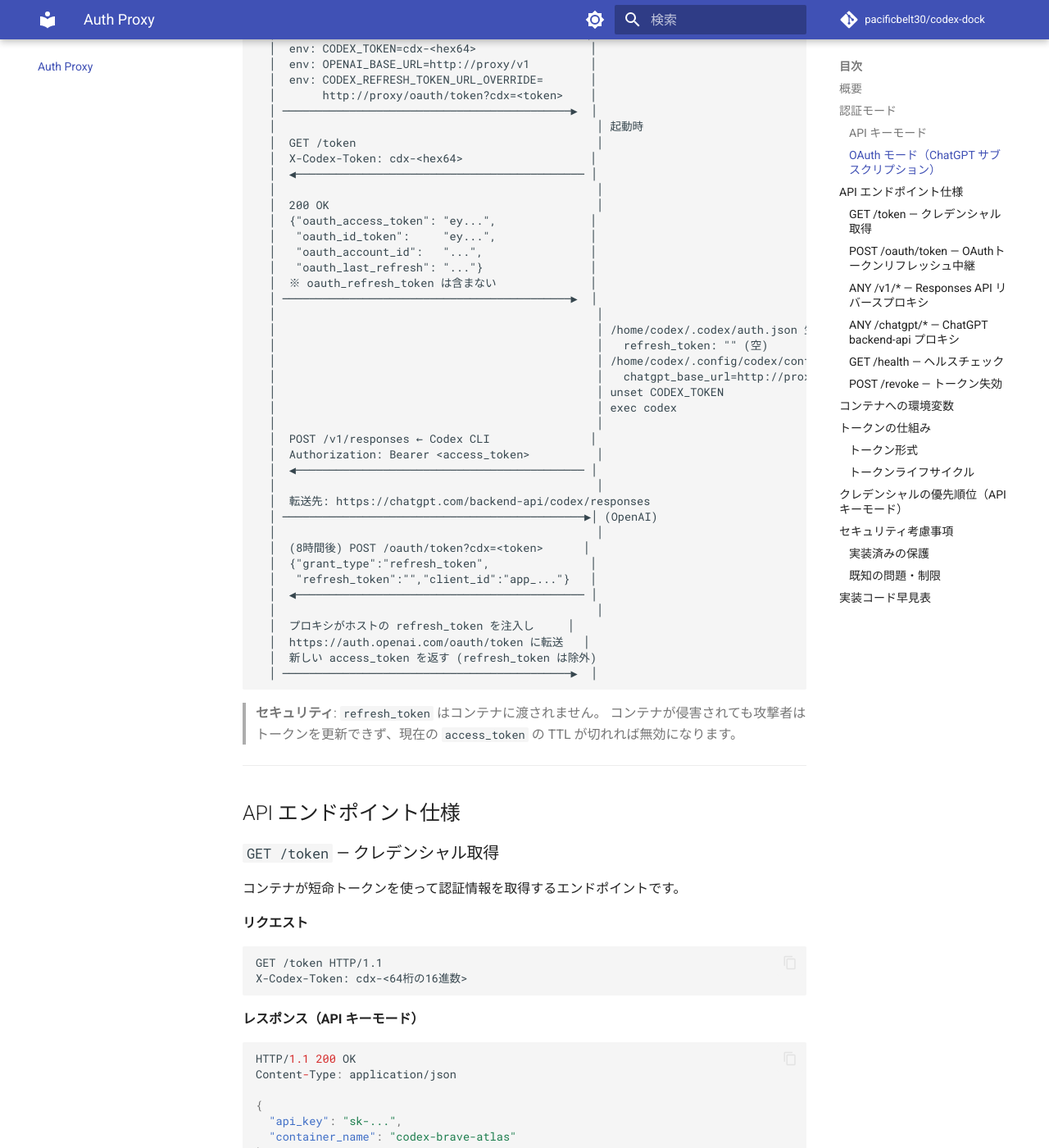
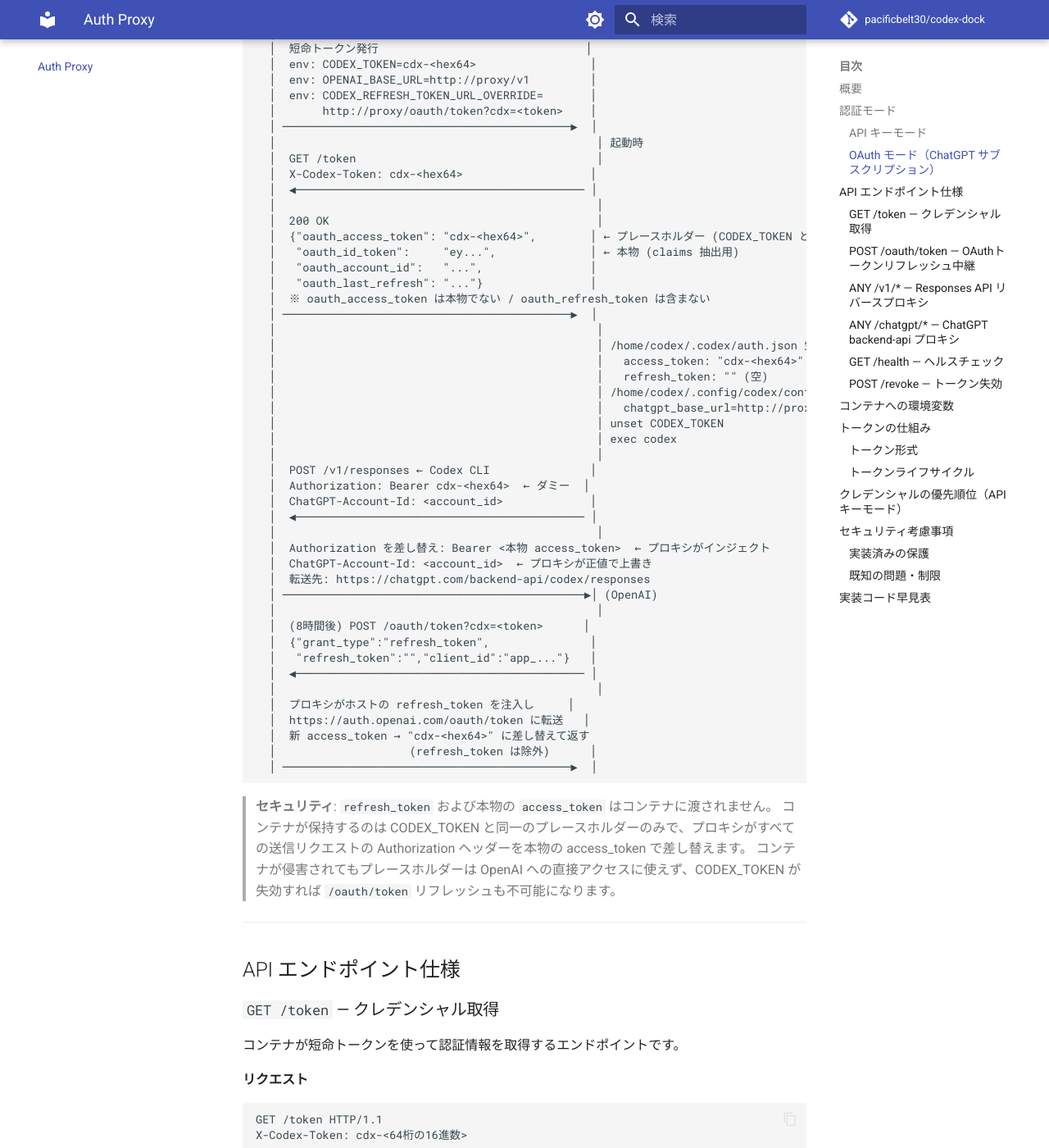
Before and after one commit to pacificbelt30/sandbox-codex, an MkDocs documentation site: the page built from doc/auth-proxy.md, in a window 1280 px wide and 1400 px high, scrolled down 1992 px. Shown: the whole window at 82% size. Built offline with MkDocs 1.6.1 and Material for MkDocs 9.7.7, drawn with Linux system fonts in a browser that asks for light colours; comment, search, counter and statistics services are not loaded; some of the changed text lies outside the part shown.

Commit message:
docs: update auth-proxy, architecture, and CLAUDE.md for placeholder token design
- doc/auth-proxy.md: update all flow diagrams, /token response examples,
  /v1/* description, /oauth/token field table, container file table, and
  security considerations to reflect that containers receive only placeholder
  tokens and the proxy injects real credentials on outbound requests.
- doc/architecture.md: update security design diagram and auth mode
  descriptions to show placeholder token flow and proxy-side injection.
- CLAUDE.md: update Security Principles, Known Gaps (F-AUTH-04 resolved,
  access_token leak resolved), and Notes for AI Agents to reference
  injectCredentials() as the injection point.

https://claude.ai/code/session_01XoiSyBfvnr976WuUUeZpkf

````diff
--- a/doc/auth-proxy.md
+++ b/doc/auth-proxy.md
@@ -2,7 +2,7 @@
 
 Auth Proxy は codex-dock のセキュリティの核となるコンポーネントです。
 コンテナに実際の API キーや OAuth クレデンシャルを渡さず、短命トークンを介して安全に認証情報を提供します。
-また、Codex CLI が呼ぶすべての OpenAI API トラフィック（Responses API・トークンリフレッシュ・ChatGPT backend-api）をプロキシし、認証情報がコンテナから外部に直接届かない構造を実現します。
+また、Codex CLI が呼ぶすべての OpenAI API トラフィック（Responses API・トークンリフレッシュ・ChatGPT backend-api）をプロキシし、**コンテナが保持するのはプレースホルダートークンのみ**とすることで、本物のクレデンシャルがコンテナに届かない構造を実現します。
 
 ---
 
@@ -60,17 +60,18 @@ Auth Proxy は codex-dock のセキュリティの核となるコンポーネン
   │  X-Codex-Token: cdx-<hex64>                   │
   │  ◀─────────────────────────────────────────── │
   │                                                │
-  │  200 OK {"api_key": "sk-..."}                 │
+  │  200 OK {"api_key": "cdx-<hex64>"}  ← プレースホルダー
   │ ───────────────────────────────────────────▶  │
   │                                                │
-  │                                                │ export OPENAI_API_KEY=sk-...
+  │                                                │ export OPENAI_API_KEY=cdx-<hex64>  ← ダミー値
   │                                                │ unset CODEX_TOKEN
   │                                                │ exec codex
   │                                                │
   │  POST /v1/responses ← Codex CLI               │
-  │  Authorization: Bearer sk-...                  │
+  │  Authorization: Bearer cdx-<hex64>  ← ダミー  │
   │  ◀─────────────────────────────────────────── │
   │                                                │
+  │  Authorization を差し替え: Bearer sk-...      │ ← プロキシがインジェクト
   │  転送先: https://api.openai.com/v1/responses  │
   │ ─────────────────────────────────────────────▶│ (OpenAI)
 ```
@@ -98,14 +99,15 @@ Auth Proxy は codex-dock のセキュリティの核となるコンポーネン
   │  ◀─────────────────────────────────────────── │
   │                                                │
   │  200 OK                                        │
-  │  {"oauth_access_token": "ey...",              │
-  │   "oauth_id_token":     "ey...",              │
+  │  {"oauth_access_token": "cdx-<hex64>",        │ ← プレースホルダー (CODEX_TOKEN と同じ値)
+  │   "oauth_id_token":     "ey...",              │ ← 本物 (claims 抽出用)
   │   "oauth_account_id":   "...",                │
   │   "oauth_last_refresh": "..."}                │
-  │  ※ oauth_refresh_token は含まない              │
+  │  ※ oauth_access_token は本物でない / oauth_refresh_token は含まない
   │ ───────────────────────────────────────────▶  │
   │                                                │
   │                                                │ /home/codex/.codex/auth.json 生成
+  │                                                │   access_token: "cdx-<hex64>"  ← ダミー
   │                                                │   refresh_token: "" (空)
   │                                                │ /home/codex/.config/codex/config.toml
   │                                                │   chatgpt_base_url=http://proxy/chatgpt/
@@ -113,9 +115,12 @@ Auth Proxy は codex-dock のセキュリティの核となるコンポーネン
   │                                                │ exec codex
   │                                                │
   │  POST /v1/responses ← Codex CLI               │
-  │  Authorization: Bearer <access_token>          │
+  │  Authorization: Bearer cdx-<hex64>  ← ダミー  │
+  │  ChatGPT-Account-Id: <account_id>             │
   │  ◀─────────────────────────────────────────── │
   │                                                │
+  │  Authorization を差し替え: Bearer <本物 access_token>  ← プロキシがインジェクト
+  │  ChatGPT-Account-Id: <account_id>  ← プロキシが正値で上書き
   │  転送先: https://chatgpt.com/backend-api/codex/responses
   │ ─────────────────────────────────────────────▶│ (OpenAI)
   │                                                │
@@ -126,12 +131,14 @@ Auth Proxy は codex-dock のセキュリティの核となるコンポーネン
   │                                                │
   │  プロキシがホストの refresh_token を注入し     │
   │  https://auth.openai.com/oauth/token に転送   │
-  │  新しい access_token を返す (refresh_token は除外)
+  │  新 access_token → "cdx-<hex64>" に差し替えて返す
+  │                    (refresh_token は除外)      │
   │ ───────────────────────────────────────────▶  │
 ```
 
-> **セキュリティ**: `refresh_token` はコンテナに渡されません。
-> コンテナが侵害されても攻撃者はトークンを更新できず、現在の `access_token` の TTL が切れれば無効になります。
+> **セキュリティ**: `refresh_token` および本物の `access_token` はコンテナに渡されません。
+> コンテナが保持するのは CODEX_TOKEN と同一のプレースホルダーのみで、プロキシがすべての送信リクエストの Authorization ヘッダーを本物の access_token で差し替えます。
+> コンテナが侵害されてもプレースホルダーは OpenAI への直接アクセスに使えず、CODEX_TOKEN が失効すれば `/oauth/token` リフレッシュも不可能になります。
 
 ---
 
@@ -155,10 +162,13 @@ HTTP/1.1 200 OK
 Content-Type: application/json
 
 {
-  "api_key": "sk-...",
+  "api_key": "cdx-a1b2c3d4...",
   "container_name": "codex-brave-atlas"
 }
 ```
+
+> `api_key` は本物の API キーではなく、`CODEX_TOKEN` と同じプレースホルダー値です。
+> 本物の API キーはプロキシが送信時に `Authorization` ヘッダーへインジェクトします。
 
 **レスポンス（OAuth モード）**
 
@@ -167,7 +177,7 @@ HTTP/1.1 200 OK
 Content-Type: application/json
 
 {
-  "oauth_access_token": "eyJhbGci...",
+  "oauth_access_token": "cdx-a1b2c3d4...",
   "oauth_id_token":     "eyJhbGci...",
   "oauth_account_id":   "user_xxx",
   "oauth_last_refresh": "2026-03-08T00:00:00Z",
@@ -175,7 +185,9 @@ Content-Type: application/json
 }
 ```
 
-> `oauth_refresh_token` は返しません（セキュリティ上の設計）。
+> - `oauth_access_token` は本物のアクセストークンではなく、`CODEX_TOKEN` と同じプレースホルダー値です。本物のアクセストークンはプロキシが送信時にインジェクトします。
+> - `oauth_id_token` は本物の JWT です。Codex CLI が `chatgpt_account_id` や `chatgpt_plan_type` などの claims をローカルで読み取るために必要です（署名検証は行われません）。
+> - `oauth_refresh_token` は返しません（セキュリティ上の設計）。
 
 **エラーレスポンス**
 
@@ -232,11 +244,13 @@ Content-Type: application/json
 | `grant_type` | そのまま通過 | 変更不要 |
 | その他フィールド | そのまま通過 | 変更不要 |
 | `refresh_token` (レスポンス) | **レスポンスから除外** | コンテナに新しい refresh_token を渡さない |
-| その他レスポンスフィールド | そのまま通過 | `access_token`・`id_token` 等はコンテナに返す |
+| `access_token` (レスポンス) | **プレースホルダーに差し替え** | 本物の新 access_token をコンテナに渡さない（プロキシ内部で更新） |
+| `id_token` (レスポンス) | そのまま通過 | claims 抽出用（認証 credential ではない） |
+| その他レスポンスフィールド | そのまま通過 | — |
 
 **コンテナへのレスポンス**
 
-OpenAI のレスポンスから `refresh_token` を除いて返します。
+OpenAI のレスポンスから `refresh_token` を除き、`access_token` をプレースホルダー（`cdx-<hex64>`）に差し替えて返します。
 ホスト側の `access_token`・`id_token`・`refresh_token` はプロキシ内部で更新します（RFC 6749 §6 のトークンローテーションに対応）。
 
 **エラーレスポンス**
@@ -259,17 +273,19 @@ Codex CLI は `OPENAI_BASE_URL=http://proxy/v1` を参照し、すべての Resp
 | API キー | `https://api.openai.com/v1/<path>` |
 | OAuth / ChatGPT | `https://chatgpt.com/backend-api/codex/<path>` |
 
-- リクエストヘッダー（`Authorization` 含む）はそのまま転送します
+- `Authorization` ヘッダーはコンテナのプレースホルダー値を**ホストの本物のクレデンシャルで上書き**します
+- OAuth モードでは `ChatGPT-Account-Id` ヘッダーも `oauthCreds.AccountID` の正しい値で上書きします
 - hop-by-hop ヘッダー（`Connection`・`Transfer-Encoding` 等）は除去します
 - レスポンスのステータス・ヘッダー・ボディをそのままコンテナに返します
+- WebSocket アップグレードリクエストも同様に `Authorization` と `ChatGPT-Account-Id` を差し替えてトンネリングします
 
-**Codex CLI が付けるヘッダー（参考）**
+**上流への実際のヘッダー（プロキシが差し替え後）**
 
 ```
-Authorization: Bearer <access_token or api_key>
+Authorization: Bearer <本物の access_token または api_key>  ← プロキシがインジェクト
 Content-Type: application/json
 version: 0.110.0
-chatgpt-account-id: <account_id>   ← ChatGPT auth時のみ
+chatgpt-account-id: <account_id>   ← OAuth時: プロキシが正値で上書き
 OpenAI-Organization: <org>         ← $OPENAI_ORGANIZATION があれば
 ```
 
@@ -325,8 +341,11 @@ POST /revoke?container=<コンテナ名> HTTP/1.1
 
 | ファイル | 内容 |
 |---|---|
-| `/home/codex/.codex/auth.json` | `access_token`・`id_token` のみ（`refresh_token` は空文字） |
+| `/home/codex/.codex/auth.json` | `access_token`：プレースホルダー（`cdx-<hex64>`）、`id_token`：本物、`refresh_token`：空文字 |
 | `/home/codex/.config/codex/config.toml` | `chatgpt_base_url = "http://<proxy>:<PORT>/chatgpt/"` |
+
+> コンテナの `auth.json` に含まれる `access_token` は本物ではありません。
+> Codex CLI が API リクエストを送る際のダミー Bearer トークンとして機能し、プロキシが本物の access_token に差し替えます。
 
 ---
 
@@ -394,12 +413,13 @@ OAuth モードは `~/.codex/auth.json` に `refresh_token` または `auth_mode
 
 | 保護 | 実装 | 詳細 |
 |---|---|---|
-| API キーの隔離 | ✅ | コンテナに直接渡さず Auth Proxy 経由でのみ提供 |
+| API キーの隔離 | ✅ | コンテナには `CODEX_TOKEN` と同じプレースホルダーのみ渡す。本物のキーはプロキシがインジェクト |
+| access_token の隔離 | ✅ | OAuth モードでも本物の access_token はコンテナに渡らない。プレースホルダーをプロキシが差し替え |
 | refresh_token の保護 | ✅ | コンテナに渡さない。リフレッシュは `/oauth/token` 中継で実現 |
 | 短命トークン | ✅ | TTL 付き、コンテナ停止時に即時失効 |
 | API トラフィックの中継 | ✅ | `/v1/` と `/chatgpt/` のリバースプロキシで外部 API への直接通信を排除 |
 | クレデンシャルのログ出力禁止 | ✅ | 認証情報を stdout/stderr に出力しない |
-| `auth.json` の bind mount 禁止 | ✅ | OAuth モードでも `refresh_token` を含まない auth.json をコンテナ内に生成 |
+| `auth.json` の bind mount 禁止 | ✅ | コンテナ内の auth.json は access_token がプレースホルダーの安全なコピー |
 
 ### 既知の問題・制限
 
````
Also changed, not shown: CLAUDE.md (+18 -6 lines), doc/architecture.md (+28 -13 lines).
